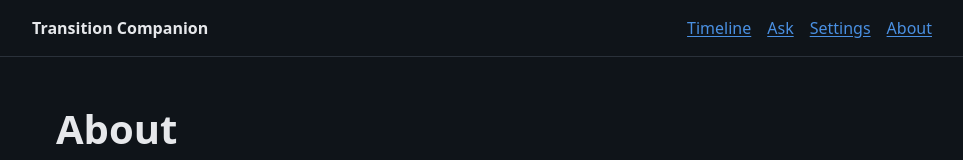
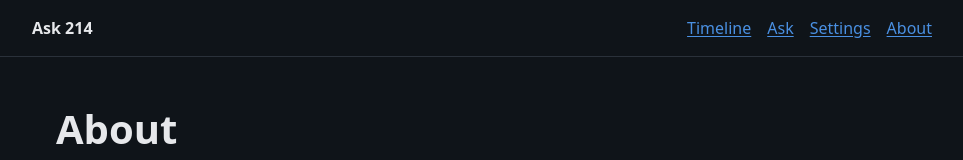
Before and after one commit to GoudyMT/ask214, a SvelteKit app: page /about in a window 1280 px wide. Shown: the top 160 px of the page, without its empty margins (158-1121 px from the left). Built offline with nearby package versions, Linux system fonts and the light colour scheme.

Commit message:
refactor(brand): rename the product to Ask 214 across the app

```diff
--- a/src/lib/calendar/ics.ts
+++ b/src/lib/calendar/ics.ts
@@ -1,4 +1,4 @@
-const PRODID = '-//Military Transition Companion//Calendar//EN';
+const PRODID = '-//Ask 214//Calendar//EN';
 
 /** Escape an iCalendar TEXT value (RFC 5545 3.3.11): backslash, semicolon, comma, newline. */
 function escapeText(s: string): string {
--- a/src/routes/+layout.svelte
+++ b/src/routes/+layout.svelte
@@ -167,7 +167,7 @@
 
 	<header>
 		<nav aria-label="Primary" style:--shell-width={shellWidth}>
-			<a href={resolve('/')} class="brand">Transition Companion</a>
+			<a href={resolve('/')} class="brand">Ask 214</a>
 			<ul>
 				<li><a href={resolve('/timeline')}>Timeline</a></li>
 				<li><a href={resolve('/ask')}>Ask</a></li>
--- a/src/routes/about/+page.svelte
+++ b/src/routes/about/+page.svelte
@@ -1,9 +1,6 @@
 <svelte:head>
-	<title>About - Transition Companion</title>
-	<meta
-		name="description"
-		content="Mission and privacy stance for the Transition Companion project."
-	/>
+	<title>About - Ask 214</title>
+	<meta name="description" content="Mission and privacy stance for the Ask 214 project." />
 </svelte:head>
 
 <h1>About</h1>
```
Also changed, not shown: static/manifest.webmanifest.
